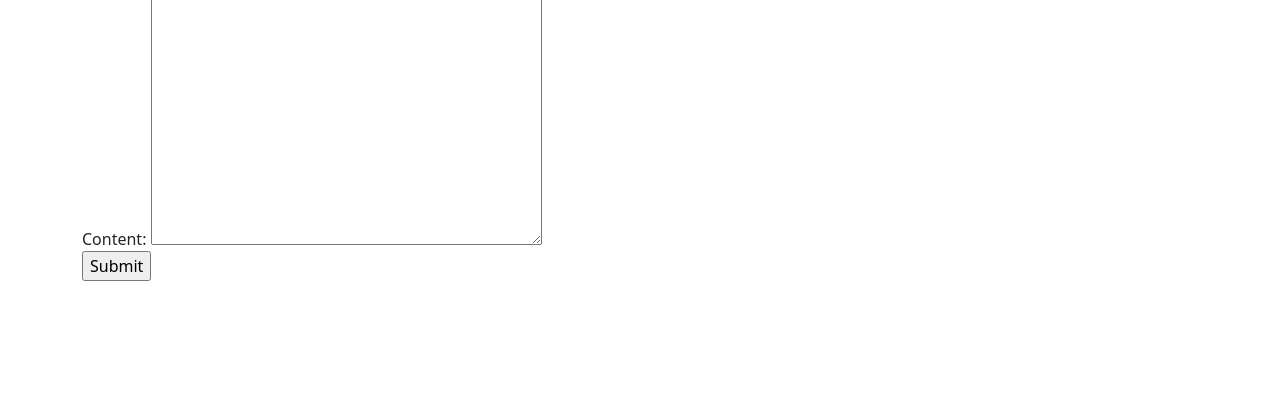
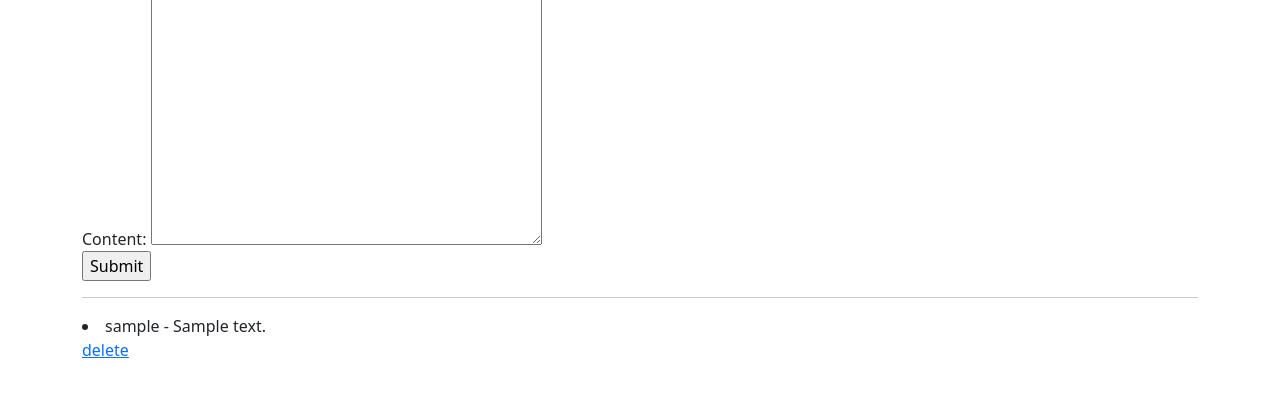
Before and after one commit to seongjin5743/AUTH, a Django app: page /articles/1/detail/ in a window 1280 px wide. Shown: the part 194-591 px from the top of the page. Run offline with Django 5.2, Linux system fonts and the light colour scheme; a user stored in the database is signed in; tables that the repository leaves empty hold one stand-in row (values such as "Sample post").

Commit message:
comment delete

```diff
--- a/articles/templates/detail.html
+++ b/articles/templates/detail.html
@@ -12,4 +12,13 @@
         {{form}}
         <input type="submit">
     </form>
+
+    <hr>
+
+    {% for comment in article.comment_set.all %}
+        <li>{{comment.user}} - {{comment.content}}</li>
+        {% if comment.user == user %}
+            <a href="{% url 'articles:comment_delete' article.id comment.id %}">delete</a>
+        {% endif %}
+    {% endfor %}
 {% endblock %}
--- a/articles/urls.py
+++ b/articles/urls.py
@@ -9,4 +9,5 @@ urlpatterns = [
     path('<int:id>/delete/', views.delete, name='delete'),
     path('<int:id>/detail/', views.detail, name='detail'),
     path('<int:article_id>/comments/create/', views.comment_create, name='comment_create'),
+    path('<int:article_id>/comments/<int:comment_id>/delete', views.comment_delete, name='comment_delete')
 ]
--- a/articles/views.py
+++ b/articles/views.py
@@ -1,6 +1,6 @@
 from django.shortcuts import render, redirect
 from .forms import ArticleForm, CommentForm
-from .models import Article
+from .models import Article, Comment
 from django.contrib.auth.decorators import login_required  # 로그인 여부를 확인
 
 def home(request):
@@ -31,6 +31,7 @@
     }
     return render(request, 'create.html', context)  # 게시글 작성 템플릿 렌더링
 
+@login_required
 def delete(request, id):
     article = Article.objects.get(id=id)
     if request.user == article.user:
@@ -63,3 +64,10 @@
         comment.article_id = article_id
         comment.save()
         return redirect('articles:detail', id=article_id)
+
+@login_required
+def comment_delete(request, article_id, comment_id):
+    comment = Comment.objects.get(id=comment_id)
+    if request.user == comment.user:
+        comment.delete()
+    return redirect('articles:detail', id=article_id)
```
